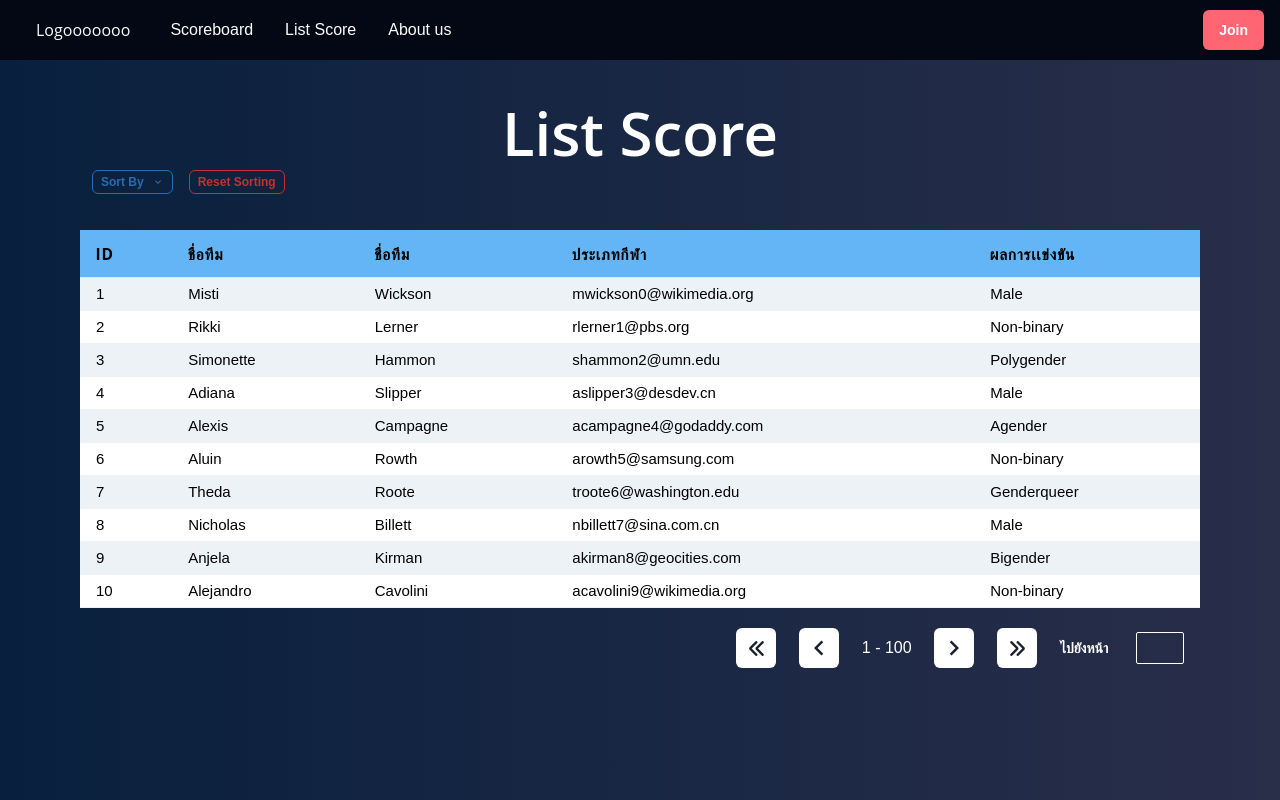
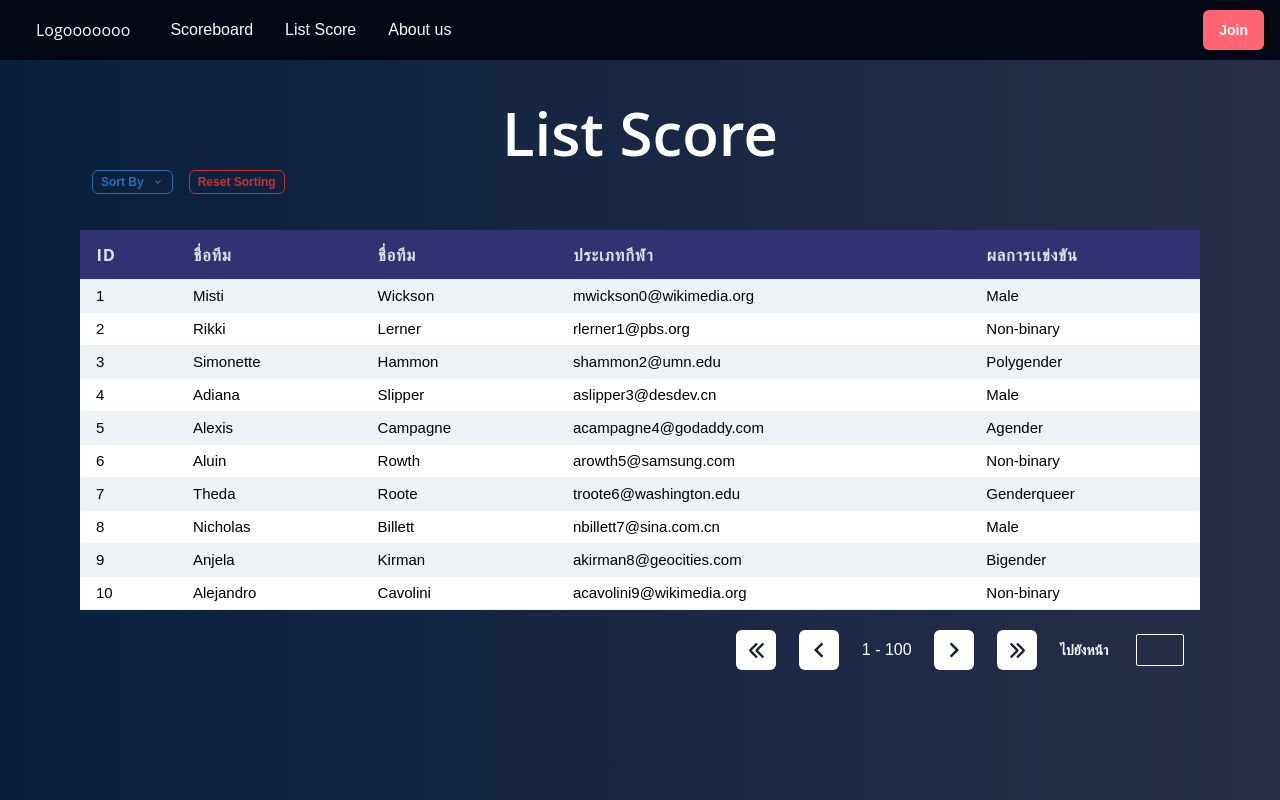
Before and after one commit to JakkapatB/WebscoreboardNewversion, a Next.js app: page /listscorePage/Table/Table in a window 1280 px wide. Shown: the top 800 px of the page. Built offline with nearby package versions, Linux system fonts and the light colour scheme.

Commit message:
update table befor delet sort button

```diff
--- a/src/pages/listscorePage/Table/Table.js
+++ b/src/pages/listscorePage/Table/Table.js
@@ -199,7 +199,7 @@ const DataTable = () => {
               top="0px"
               style={{ overflow: "scroll" }}
               className="font-notosan"
-              bg="#64b5f6"
+              bg="#323273"
             >
               {headerGroups.map((headerGroup, indexKey) => (
                 <Tr p="0" key={indexKey} {...headerGroup.getHeaderGroupProps()}>
@@ -209,8 +209,8 @@ const DataTable = () => {
                       p="1em"
                       className="th1"
                       key={columnIndex}
-                      fontSize="15.5px"
-                      color={"black"}
+                      fontSize="16.5px"
+                      color={"#Dfdfe8"}
                       bg-color={columnIndex % 2 === 1 ? "pink" : "green"}
                       {...column.getHeaderProps(column.getSortByToggleProps())}
                     >
```
